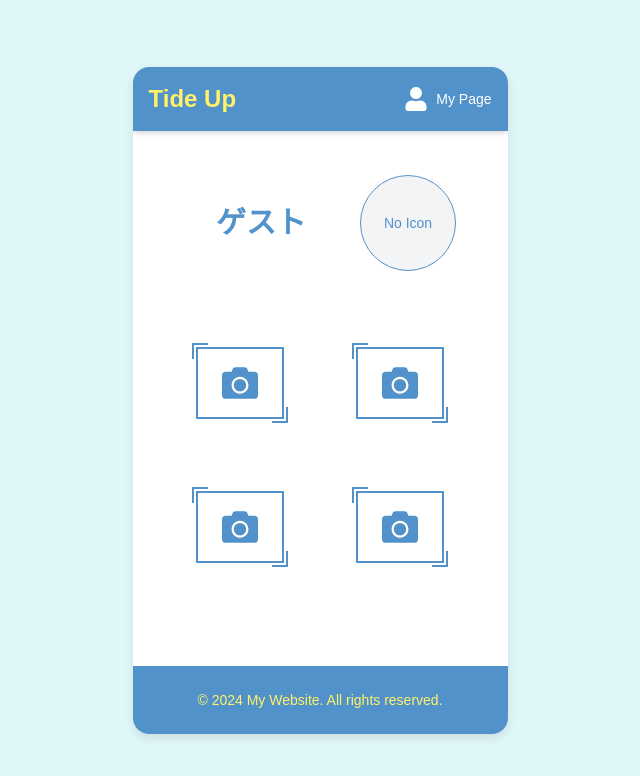
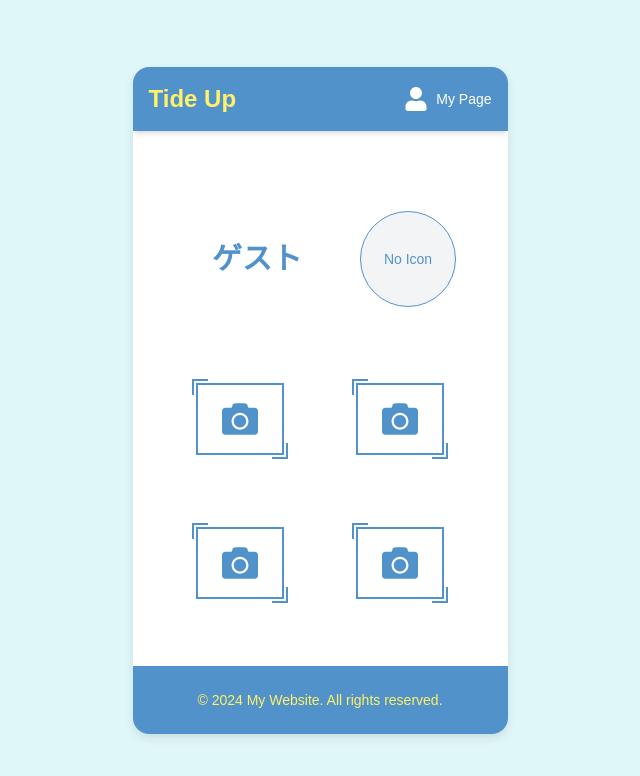
Before and after one commit to ms-engineer-bc24-07/FinalProject_teamD, a Next.js app in the folder frontend/: page / in a window 1280 px wide. Shown: the top 776 px of the page, without its empty margins (320-960 px from the left). Built offline with nearby package versions, Linux system fonts and the light colour scheme; no server answers; sample sign-in values are in the browser's storage.

Commit message:
fix.画面余白の調整

```diff
--- a/frontend/src/app/page.tsx
+++ b/frontend/src/app/page.tsx
@@ -135,8 +135,8 @@ const Page = () => {
 
   return (
     <div className="flex-grow p-5 text-center">
-      <div className="flex justify-between items-center p-6">
-        <div className="ml-8 text-3xl font-extrabold text-customBlue">
+      <div className="flex justify-between items-center mt-9 p-6">
+        <div className="ml-7 text-3xl font-extrabold text-customBlue">
           {userName}
         </div>
         <div className="w-25 h-25">
```
